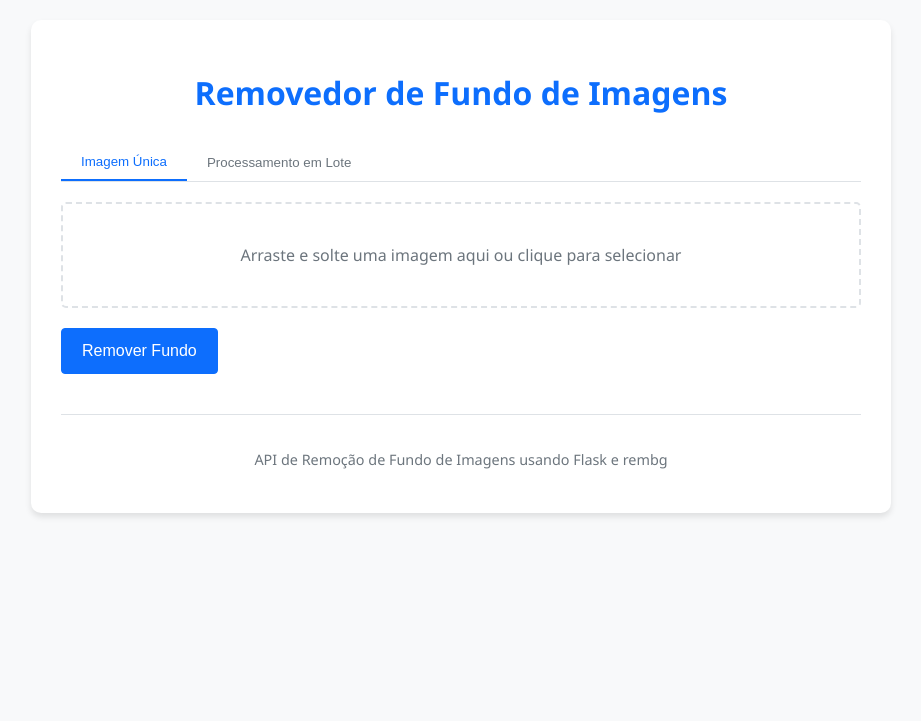
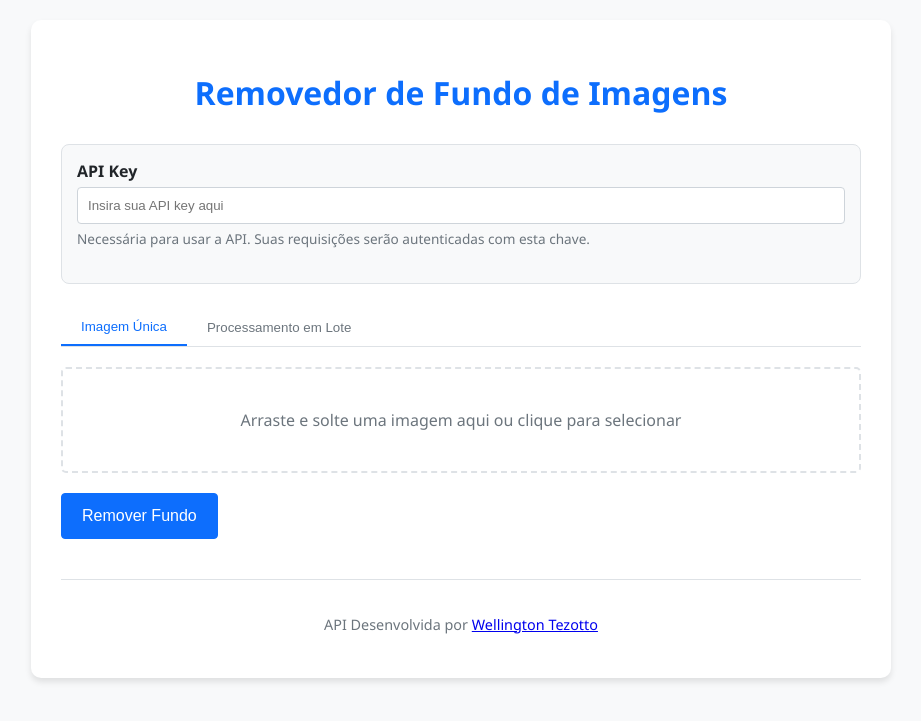
Before and after one commit to TezottoWell/background-image-remove-API, a Flask app: page / in a window 1280 px wide. Shown: the top 721 px of the page, without its empty margins (179-1100 px from the left). Run offline with Flask 3, Linux system fonts and the light colour scheme.

Commit message:
configured api_key for security

```diff
--- a/app.py
+++ b/app.py
@@ -1,16 +1,75 @@
-from flask import Flask, request, send_file, jsonify, render_template, url_for
+from flask import Flask, request, send_file, jsonify, render_template, url_for, abort, make_response
 import os
 from rembg import remove
 from PIL import Image
 import io
 import uuid
 import logging
+import time
+import hashlib
+import secrets
+import functools
+from werkzeug.middleware.proxy_fix import ProxyFix
+from flask_limiter import Limiter
+from flask_limiter.util import get_remote_address
+from werkzeug.utils import secure_filename
+from logging.handlers import RotatingFileHandler
+import json
+from datetime import datetime
 
-# Configuração de logs
+# Configuração de logs de segurança
+LOG_FOLDER = 'logs'
+os.makedirs(LOG_FOLDER, exist_ok=True)
+
+# Configurar logger principal
 logging.basicConfig(level=logging.INFO)
 logger = logging.getLogger(__name__)
 
+# Adicionar handler para arquivo com rotação
+handler = RotatingFileHandler(
+    os.path.join(LOG_FOLDER, 'app.log'),
+    maxBytes=10485760,  # 10MB
+    backupCount=10
+)
+handler.setFormatter(logging.Formatter(
+    '%(asctime)s %(levelname)s: %(message)s [in %(pathname)s:%(lineno)d]'
+))
+handler.setLevel(logging.INFO)
+logger.addHandler(handler)
+
+# Logger específico para eventos de segurança
+security_logger = logging.getLogger('security')
+security_logger.setLevel(logging.INFO)
+security_handler = RotatingFileHandler(
+    os.path.join(LOG_FOLDER, 'security.log'),
+    maxBytes=10485760,
+    backupCount=10
+)
+security_handler.setFormatter(logging.Formatter(
+    '%(asctime)s %(levelname)s: %(message)s [ip: %(remote_addr)s]'
+))
+security_logger.addHandler(security_handler)
+
+# Carregar configurações de um arquivo .env
+from dotenv import load_dotenv
+load_dotenv()
+
 app = Flask(__name__)
+app.config['SECRET_KEY'] = os.getenv('SECRET_KEY', secrets.token_hex(32))
+app.config['MAX_CONTENT_LENGTH'] = 16 * 1024 * 1024  # Limitar uploads a 16MB
+app.config['UPLOAD_EXTENSIONS'] = ['.jpg', '.jpeg', '.png', '.gif', '.bmp', '.webp']
+app.config['API_KEYS'] = os.getenv('API_KEYS', '').split(',')
+
+# Aplicar ProxyFix para garantir que os endereços IP corretos sejam registrados
+app.wsgi_app = ProxyFix(app.wsgi_app, x_for=1, x_proto=1, x_host=1, x_port=1)
+
+# Configurar limitador de taxa
+limiter = Limiter(
+    app=app,
+    key_func=get_remote_address,
+    default_limits=["200 per day", "50 per hour"],
+    storage_uri="memory://",
+)
 
 # Pasta para armazenar imagens processadas
 UPLOAD_FOLDER = 'uploads'
@@ -19,6 +78,66 @@ PROCESSED_FOLDER = 'processed'
 # Criar pastas se não existirem
 os.makedirs(UPLOAD_FOLDER, exist_ok=True)
 os.makedirs(PROCESSED_FOLDER, exist_ok=True)
+
+# Funções auxiliares de segurança
+def validate_image(stream):
+    """Valida se o arquivo é uma imagem real e não maliciosa"""
+    try:
+        # Em vez de usar imghdr, tentamos abrir a imagem com Pillow
+        image = Image.open(stream)
+        # Verificar se é um formato de imagem suportado
+        format = image.format.lower() if image.format else None
+        stream.seek(0)  # Resetar o ponteiro do stream
+        if not format:
+            return None
+        return '.' + (format if format != 'jpeg' else 'jpg')
+    except Exception:
+        stream.seek(0)  # Resetar o ponteiro do stream em caso de erro
+        return None
+
+def log_security_event(event_type, details, level=logging.INFO):
+    """Registra eventos de segurança com contexto"""
+    extra = {
+        'remote_addr': get_remote_address(),
+        'event_type': event_type,
+        'timestamp': datetime.utcnow().isoformat()
+    }
+    security_logger.log(level, f"{event_type}: {details}", extra=extra)
+
+def require_api_key(view_function):
+    """Decorador para exigir API key para endpoints sensíveis"""
+    @functools.wraps(view_function)
+    def decorated_function(*args, **kwargs):
+        api_key = request.headers.get('X-API-Key', '') or request.args.get('api_key', '')
+
+        # Permitir acesso à interface web sem API key
+        if request.path == '/' and request.method == 'GET':
+            return view_function(*args, **kwargs)
+
+        if not api_key:
+            log_security_event('AUTH_FAILED', 'Tentativa de acesso sem API key')
+            return jsonify({"error": "API key obrigatória"}), 401
+
+        if app.config['API_KEYS'] and api_key not in app.config['API_KEYS']:
+            log_security_event('AUTH_FAILED', f'API key inválida: {api_key[:5]}...')
+            return jsonify({"error": "API key inválida"}), 403
+
+        return view_function(*args, **kwargs)
+    return decorated_function
+
+# Middleware para adicionar cabeçalhos de segurança a todas as respostas
+@app.after_request
+def add_security_headers(response):
+    """Adiciona cabeçalhos de segurança a todas as respostas HTTP"""
+    response.headers['X-Content-Type-Options'] = 'nosniff'
+    response.headers['X-Frame-Options'] = 'SAMEORIGIN'
+    response.headers['X-XSS-Protection'] = '1; mode=block'
+    response.headers['Strict-Transport-Security'] = 'max-age=31536000; includeSubDomains'
+    response.headers['Content-Security-Policy'] = "default-src 'self'; img-src 'self' data:; style-src 'self' 'unsafe-inline'; script-src 'self' 'unsafe-inline'"
+    response.headers['Referrer-Policy'] = 'same-origin'
+    response.headers['Cache-Control'] = 'no-store, no-cache, must-revalidate, max-age=0'
+    response.headers['Pragma'] = 'no-cache'
+    return response
 
 @app.route('/')
 def index():
@@ -31,6 +150,8 @@ def health_check():
     return jsonify({"status": "ok"}), 200
 
 @app.route('/remove-background', methods=['POST'])
+@require_api_key
+@limiter.limit("30 per minute")
 def remove_background():
     """
     Remove o fundo de uma imagem enviada via POST.
@@ -51,16 +172,39 @@ def remove_background():
         logger.error("Nome de arquivo vazio")
         return jsonify({"error": "Nome de arquivo vazio"}), 400
 
+    # Validar o nome do arquivo
+    filename = secure_filename(file.filename)
+    file_ext = os.path.splitext(filename)[1].lower()
+
+    if file_ext not in app.config['UPLOAD_EXTENSIONS']:
+        log_security_event('INVALID_FILE', f'Extensão de arquivo não permitida: {file_ext}')
+        return jsonify({"error": "Formato de arquivo não permitido"}), 400
+
+    # Verificar o conteúdo do arquivo para garantir que é realmente uma imagem
+    if not validate_image(file.stream):
+        log_security_event('INVALID_FILE', 'Arquivo não é uma imagem válida')
+        return jsonify({"error": "Arquivo não é uma imagem válida"}), 400
+
     try:
         # Ler a imagem de entrada
         input_image = Image.open(file.stream)
 
+        # Limitar o tamanho da imagem para processamento
+        max_dimension = 3000  # Pixels
+        if input_image.width > max_dimension or input_image.height > max_dimension:
+            log_security_event('OVERSIZED_IMAGE', f'Imagem muito grande: {input_image.width}x{input_image.height}')
+            return jsonify({"error": f"Imagem muito grande. Dimensão máxima permitida: {max_dimension}px"}), 400
+
         # Gerar um ID único para o arquivo
         file_id = str(uuid.uuid4())
 
+        # Registrar a operação
+        logger.info(f"Processando imagem {file_id} - IP: {get_remote_address()}")
+
         # Processar a imagem para remover o fundo
-        logger.info(f"Processando imagem {file_id}")
+        start_time = time.time()
         output_image = remove(input_image)
+        processing_time = time.time() - start_time
 
         # Preparar o buffer para enviar a imagem de volta
         img_byte_arr = io.BytesIO()
@@ -74,21 +218,28 @@ def remove_background():
         input_image.save(input_path)
         output_image.save(output_path)
 
-        logger.info(f"Imagem processada com sucesso: {file_id}")
+        logger.info(f"Imagem processada com sucesso: {file_id} em {processing_time:.2f}s")
 
         # Retornar a imagem sem fundo
-        return send_file(
+        response = make_response(send_file(
             img_byte_arr,
             mimetype='image/png',
             as_attachment=True,
             download_name=f"no_bg_{file_id}.png"
-        )
+        ))
+
+        # Adicionar identificadores únicos no cabeçalho da resposta para rastreamento
+        response.headers['X-Request-ID'] = file_id
+
+        return response
 
     except Exception as e:
         logger.error(f"Erro ao processar imagem: {str(e)}")
         return jsonify({"error": f"Erro ao processar imagem: {str(e)}"}), 500
 
 @app.route('/batch-remove', methods=['POST'])
+@require_api_key
+@limiter.limit("10 per minute")
 def batch_remove_background():
     """
     Remove o fundo de múltiplas imagens enviadas via POST.
@@ -109,45 +260,95 @@ def batch_remove_background():
         logger.error("Nenhum arquivo selecionado")
         return jsonify({"error": "Nenhum arquivo selecionado"}), 400
 
+    # Limitar o número de arquivos por requisição
+    max_files = 10
+    if len(files) > max_files:
+        log_security_event('BATCH_LIMIT_EXCEEDED', f'Tentativa de processamento em lote com {len(files)} arquivos')
+        return jsonify({"error": f"Número máximo de arquivos por requisição: {max_files}"}), 400
+
     processed_files = []
+    failed_files = []
 
     try:
         for file in files:
-            # Ler a imagem de entrada
-            input_image = Image.open(file.stream)
+            # Validar o nome do arquivo
+            filename = secure_filename(file.filename)
+            file_ext = os.path.splitext(filename)[1].lower()
 
-            # Gerar um ID único para o arquivo
-            file_id = str(uuid.uuid4())
+            if file_ext not in app.config['UPLOAD_EXTENSIONS']:
+                failed_files.append({
+                    "original_name": file.filename,
+                    "error": "Formato de arquivo não permitido"
+                })
+                continue
 
-            # Processar a imagem para remover o fundo
-            logger.info(f"Processando imagem em lote: {file_id}")
-            output_image = remove(input_image)
+            # Verificar se é uma imagem válida
+            if not validate_image(file.stream):
+                failed_files.append({
+                    "original_name": file.filename,
+                    "error": "Arquivo não é uma imagem válida"
+                })
+                continue
 
-            # Salvar as imagens
-            input_path = os.path.join(UPLOAD_FOLDER, f"{file_id}_input.png")
-            output_path = os.path.join(PROCESSED_FOLDER, f"{file_id}_output.png")
+            try:
+                # Ler a imagem de entrada
+                input_image = Image.open(file.stream)
 
-            input_image.save(input_path)
-            output_image.save(output_path)
+                # Limitar o tamanho da imagem
+                max_dimension = 3000  # Pixels
+                if input_image.width > max_dimension or input_image.height > max_dimension:
+                    failed_files.append({
+                        "original_name": file.filename,
+                        "error": f"Imagem muito grande. Dimensão máxima permitida: {max_dimension}px"
+                    })
+                    continue
 
-            processed_files.append({
-                "file_id": file_id,
-                "original_name": file.filename,
-                "output_path": output_path
-            })
+                # Gerar um ID único para o arquivo
+                file_id = str(uuid.uuid4())
 
-        logger.info(f"Processamento em lote concluído: {len(processed_files)} imagens")
-        return jsonify({
-            "status": "success",
-            "message": f"{len(processed_files)} imagens processadas",
+                # Processar a imagem para remover o fundo
+                logger.info(f"Processando imagem em lote: {file_id}")
+                output_image = remove(input_image)
+
+                # Salvar as imagens
+                input_path = os.path.join(UPLOAD_FOLDER, f"{file_id}_input.png")
+                output_path = os.path.join(PROCESSED_FOLDER, f"{file_id}_output.png")
+
+                input_image.save(input_path)
+                output_image.save(output_path)
+
+                processed_files.append({
+                    "file_id": file_id,
+                    "original_name": file.filename,
+                    "output_path": output_path
+                })
+            except Exception as e:
+                failed_files.append({
+                    "original_name": file.filename,
+                    "error": str(e)
+                })
+
+        logger.info(f"Processamento em lote concluído: {len(processed_files)} imagens processadas, {len(failed_files)} falhas")
+
+        # Incluir as falhas no resultado
+        response_data = {
+            "status": "success" if not failed_files else "partial_success",
+            "message": f"{len(processed_files)} imagens processadas, {len(failed_files)} falhas",
             "files": processed_files
-        }), 200
+        }
+
+        if failed_files:
+            response_data["failed_files"] = failed_files
+
+        return jsonify(response_data), 200
 
     except Exception as e:
         logger.error(f"Erro ao processar imagens em lote: {str(e)}")
         return jsonify({"error": f"Erro ao processar imagens: {str(e)}"}), 500
 
 @app.route('/download/<file_id>', methods=['GET'])
+@require_api_key
+@limiter.limit("60 per minute")
 def download_processed_image(file_id):
     """
     Faz o download de uma imagem processada pelo ID.
@@ -159,6 +360,11 @@ def download_processed_image(file_id):
     - A imagem processada
     """
     try:
+        # Sanitizar o ID de entrada para evitar path traversal
+        if not file_id or not all(c.isalnum() or c == '-' for c in file_id):
+            log_security_event('INVALID_FILE_ID', f'ID de arquivo inválido: {file_id}')
+            return jsonify({"error": "ID de arquivo inválido"}), 400
+
         # Verificar se o arquivo existe
         output_path = os.path.join(PROCESSED_FOLDER, f"{file_id}_output.png")
 
@@ -167,6 +373,12 @@ def download_processed_image(file_id):
             return jsonify({"error": "Arquivo não encontrado"}), 404
 
         logger.info(f"Enviando arquivo processado: {file_id}")
+
+        # Verificar o tempo de criação do arquivo - opcionalmente poderia expirar arquivos antigos
+        file_age = time.time() - os.path.getctime(output_path)
+        if file_age > 86400 * 7:  # 7 dias
+            logger.warning(f"Arquivo com mais de 7 dias: {file_id}")
+
         return send_file(
             output_path,
             mimetype='image/png',
@@ -178,6 +390,29 @@ def download_processed_image(file_id):
         logger.error(f"Erro ao enviar arquivo: {str(e)}")
         return jsonify({"error": f"Erro ao enviar arquivo: {str(e)}"}), 500
 
+# Tratamento de erros
+@app.errorhandler(404)
+def page_not_found(e):
+    return jsonify({"error": "Página não encontrada"}), 404
+
+@app.errorhandler(405)
+def method_not_allowed(e):
+    return jsonify({"error": "Método não permitido"}), 405
+
+@app.errorhandler(413)
+def request_entity_too_large(e):
+    log_security_event('OVERSIZED_REQUEST', 'Tentativa de upload de arquivo grande demais')
+    return jsonify({"error": f"Arquivo muito grande. Tamanho máximo: {app.config['MAX_CONTENT_LENGTH'] // (1024 * 1024)}MB"}), 413
+
+@app.errorhandler(400)
+def bad_request(e):
+    return jsonify({"error": "Requisição inválida"}), 400
+
+@app.errorhandler(500)
+def internal_server_error(e):
+    logger.error(f"Erro interno do servidor: {str(e)}")
+    return jsonify({"error": "Erro interno do servidor"}), 500
+
 if __name__ == '__main__':
     logger.info("Iniciando servidor de API para remoção de fundo de imagens")
-    app.run(debug=True, host='0.0.0.0', port=5000)
+    app.run(debug=False, host='0.0.0.0', port=5000)
--- a/static/style.css
+++ b/static/style.css
@@ -216,3 +216,33 @@ footer {
     color: #6c757d;
     font-size: 0.9rem;
 }
+
+.api-key-section {
+    background-color: #f8f9fa;
+    padding: 15px;
+    border-radius: 8px;
+    margin-bottom: 25px;
+    border: 1px solid #dee2e6;
+}
+
+.api-key-section .form-label {
+    margin-bottom: 5px;
+    font-weight: 600;
+}
+
+.text-muted {
+    font-size: 0.85rem;
+    color: #6c757d;
+    margin-top: 5px;
+    display: block;
+}
+
+.batch-item.failure {
+    background-color: #f8d7da;
+    border-color: #f5c2c7;
+}
+
+.error-message {
+    color: #dc3545;
+    font-size: 0.9rem;
+}
--- a/templates/index.html
+++ b/templates/index.html
@@ -9,6 +9,15 @@
 <body>
     <div class="container">
         <h1>Removedor de Fundo de Imagens</h1>
+
+        <!-- Seção para API key -->
+        <div class="api-key-section">
+            <div class="form-group">
+                <label for="api-key" class="form-label">API Key</label>
+                <input type="text" id="api-key" class="form-control" placeholder="Insira sua API key aqui">
+                <small class="text-muted">Necessária para usar a API. Suas requisições serão autenticadas com esta chave.</small>
+            </div>
+        </div>
 
         <div class="tab-container">
             <div class="tab-buttons">
@@ -74,12 +83,40 @@
         </div>
 
         <footer>
-            <p>API de Remoção de Fundo de Imagens usando Flask e rembg</p>
+            <p>API Desenvolvida por <a href="https://github.com/TezottoWell">Wellington Tezotto</a></p>
         </footer>
     </div>
 
     <script>
         document.addEventListener('DOMContentLoaded', function() {
+            // Salvar e recuperar a API key do localStorage
+            const apiKeyInput = document.getElementById('api-key');
+
+            // Tentar recuperar a API key salva
+            if (localStorage.getItem('apiKey')) {
+                apiKeyInput.value = localStorage.getItem('apiKey');
+            }
+
+            // Salvar a API key quando for alterada
+            apiKeyInput.addEventListener('change', () => {
+                localStorage.setItem('apiKey', apiKeyInput.value);
+            });
+
+            // Função para obter a API key atual
+            function getApiKey() {
+                return document.getElementById('api-key').value.trim();
+            }
+
+            // Verificar se a API key foi fornecida
+            function validateApiKey() {
+                const apiKey = getApiKey();
+                if (!apiKey) {
+                    alert('Por favor, insira uma API key válida para continuar.');
+                    return false;
+                }
+                return true;
+            }
+
             // Tab switching
             const tabButtons = document.querySelectorAll('.tab-button');
             const tabContents = document.querySelectorAll('.tab-content');
@@ -150,6 +187,10 @@
             singleForm.addEventListener('submit', async (e) => {
                 e.preventDefault();
 
+                if (!validateApiKey()) {
+                    return;
+                }
+
                 if (!fileInput.files.length) {
                     alert('Por favor, selecione uma imagem.');
                     return;
@@ -163,6 +204,9 @@
                 try {
                     const response = await fetch('/remove-background', {
                         method: 'POST',
+                        headers: {
+                            'X-API-Key': getApiKey()
+                        },
                         body: formData
                     });
 
@@ -230,6 +274,10 @@
             batchForm.addEventListener('submit', async (e) => {
                 e.preventDefault();
 
+                if (!validateApiKey()) {
+                    return;
+                }
+
                 if (!filesInput.files.length) {
                     alert('Por favor, selecione pelo menos uma imagem.');
                     return;
@@ -247,6 +295,9 @@
                 try {
                     const response = await fetch('/batch-remove', {
                         method: 'POST',
+                        headers: {
+                            'X-API-Key': getApiKey()
+                        },
                         body: formData
                     });
 
@@ -262,11 +313,32 @@
 
                             item.innerHTML = `
                                 <span>${file.original_name}</span>
-                                <a href="/download/${file.file_id}" download="no_bg_${file.original_name}">Download</a>
+                                <a href="/download/${file.file_id}?api_key=${getApiKey()}" download="no_bg_${file.original_name}">Download</a>
                             `;
 
                             batchList.appendChild(item);
                         });
+
+                        // Mostrar falhas, se houver
+                        if (data.failed_files && data.failed_files.length > 0) {
+                            const failuresTitle = document.createElement('h4');
+                            failuresTitle.textContent = 'Falhas no processamento';
+                            failuresTitle.style.marginTop = '20px';
+                            failuresTitle.style.color = '#dc3545';
+                            batchList.appendChild(failuresTitle);
+
+                            data.failed_files.forEach(file => {
+                                const item = document.createElement('div');
+                                item.className = 'batch-item failure';
+
+                                item.innerHTML = `
+                                    <span>${file.original_name}</span>
+                                    <span class="error-message">${file.error}</span>
+                                `;
+
+                                batchList.appendChild(item);
+                            });
+                        }
 
                         batchResults.style.display = 'block';
 
```
Also changed, not shown: requirements.txt (+10 -45 lines), 3 other files.
